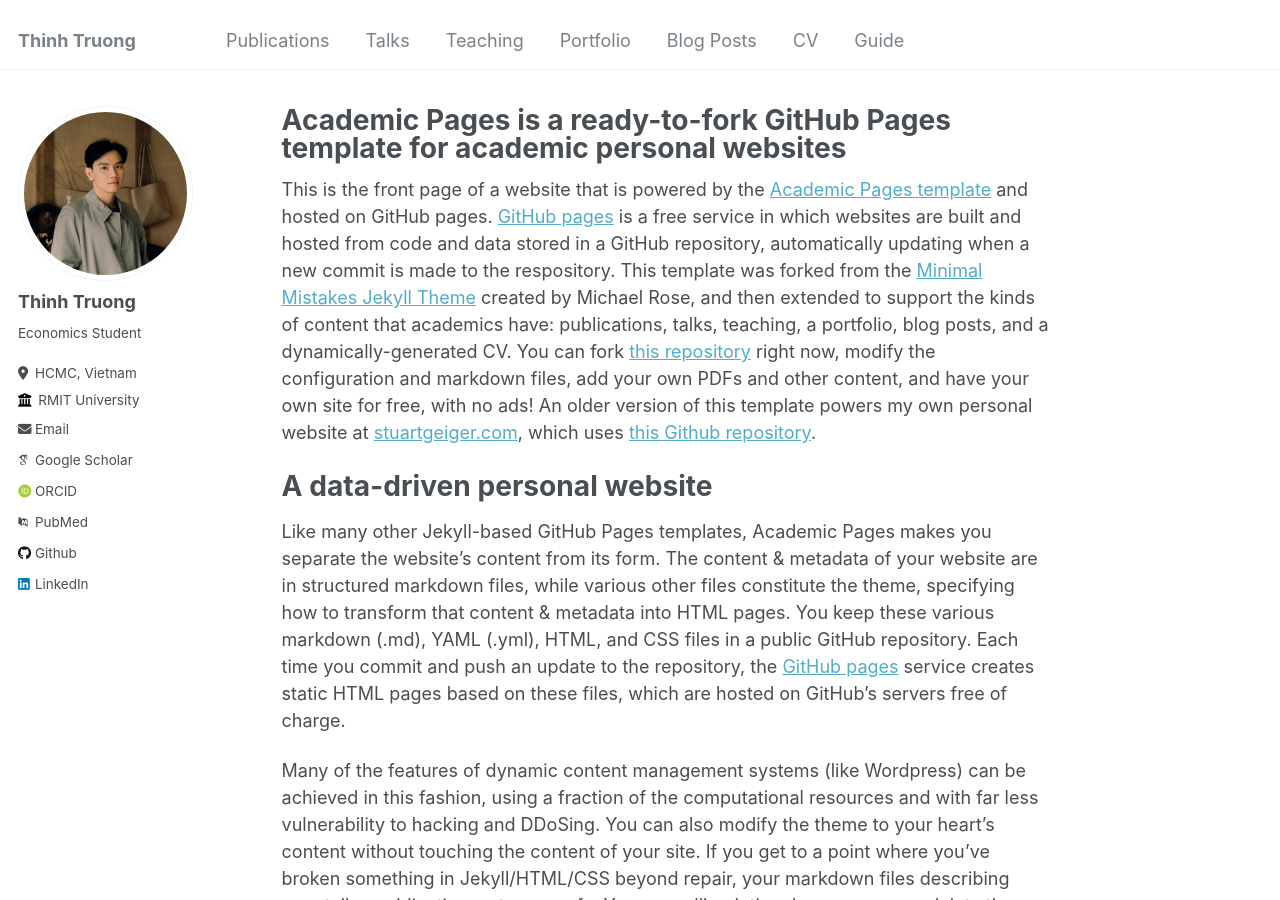
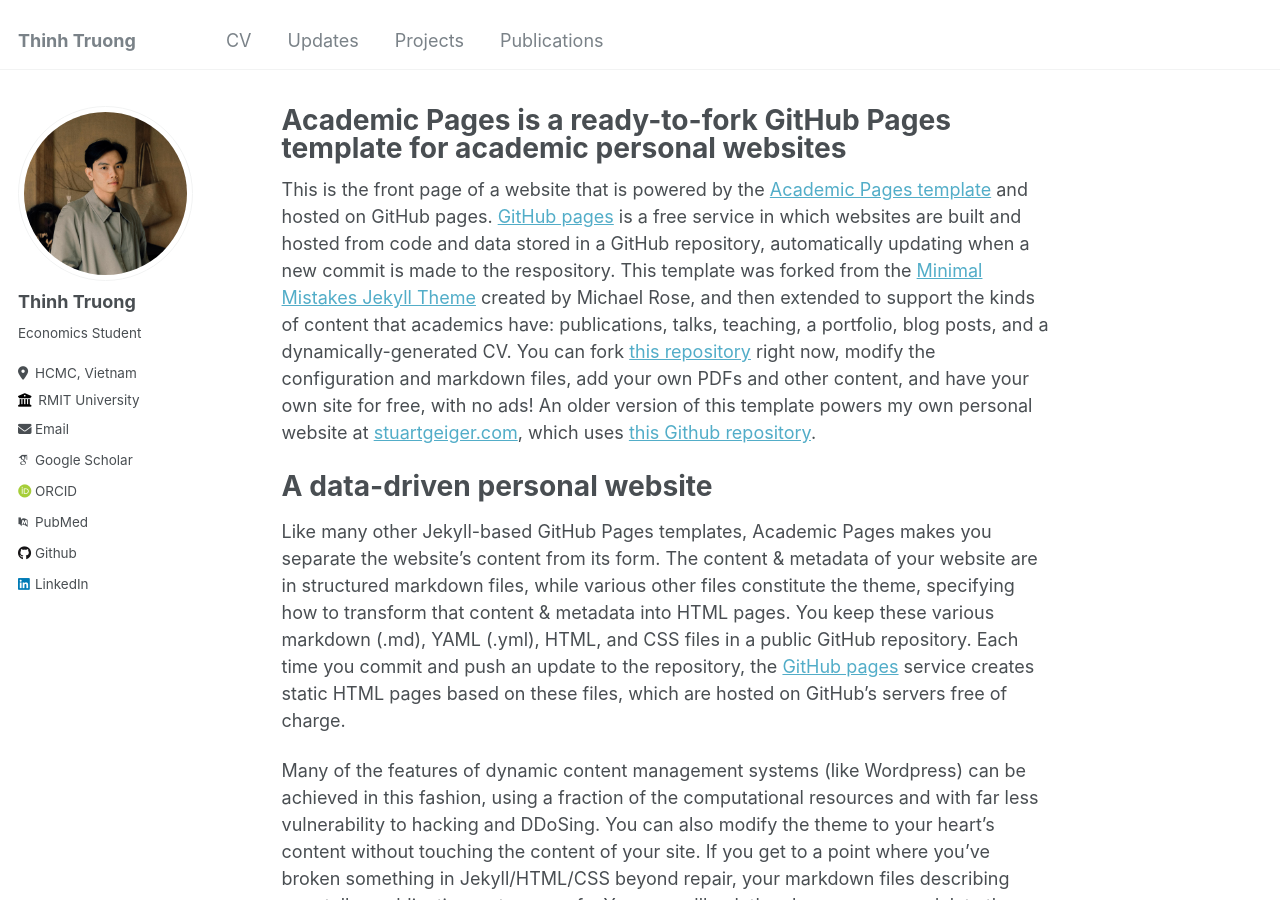
Before and after one commit to truongtuongthinh/truongtuongthinh1.github.io, a Jekyll site: the page built from _pages/about.md, in a window 1280 px wide and 900 px high. Built offline with Jekyll 4.4.1, drawn with Linux system fonts in a browser that asks for light colours; some web fonts are replaced; part of the change alters nothing that is shown.

Commit message:
Update navigation.yml

```diff
--- a/_data/navigation.yml
+++ b/_data/navigation.yml
@@ -1,22 +1,28 @@
 # main links links
 main:
+  - title: "CV"
+    url: /cv/
+
+  - title: "Updates"
+    url: /updates/
+
+  - title: "Projects"
+    url: /projects/
+
   - title: "Publications"
     url: /publications/
 
-  - title: "Talks"
-    url: /talks/
+#  - title: "Talks"
+#    url: /talks/
 
-  - title: "Teaching"
-    url: /teaching/
+#  - title: "Teaching"
+#    url: /teaching/
 
-  - title: "Portfolio"
-    url: /portfolio/
+#  - title: "Portfolio"
+#    url: /portfolio/
 
-  - title: "Blog Posts"
-    url: /year-archive/
+#  - title: "Blog Posts"
+#    url: /year-archive/
 
-  - title: "CV"
-    url: /cv/
-
-  - title: "Guide"
-    url: /markdown/
+#  - title: "Guide"
+#    url: /markdown/
```
